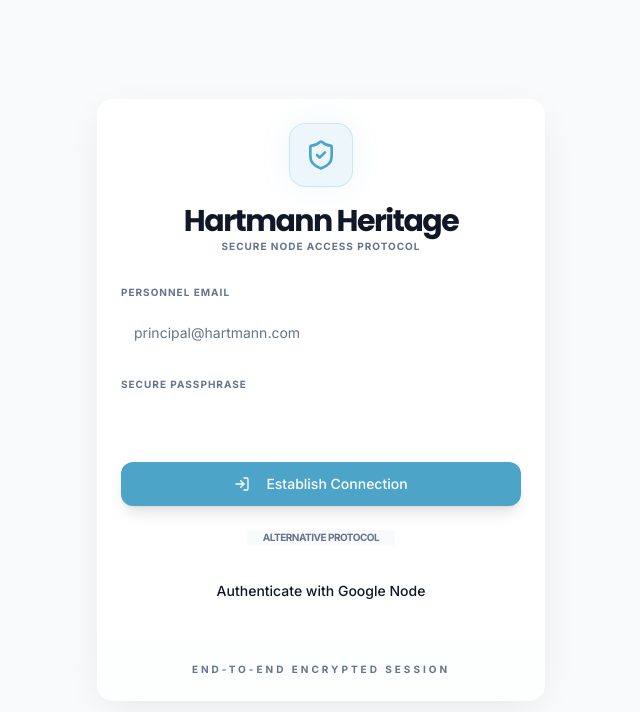
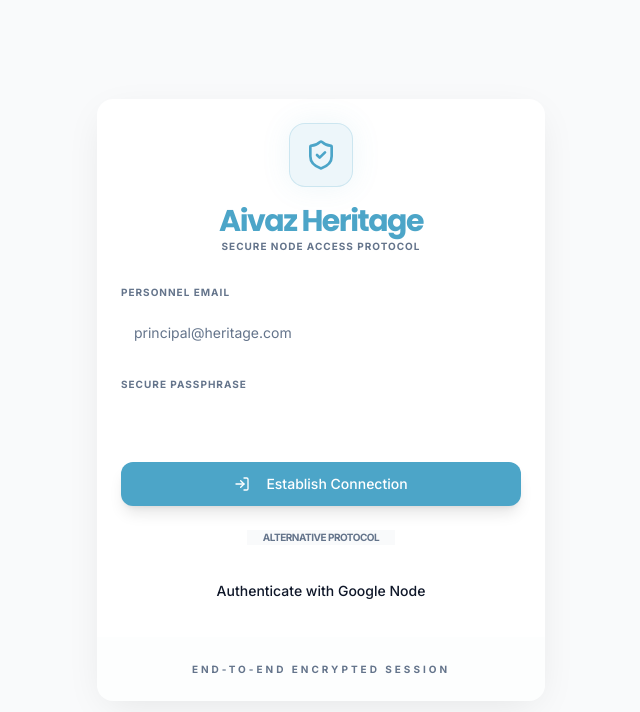
Before and after one commit to ivonnaaivaz-sudo/Aivaz, a Next.js app: page /login in a window 1280 px wide. Shown: the top 712 px of the page, without its empty margins (319-959 px from the left). Built offline with nearby package versions, Linux system fonts and the light colour scheme; no server answers.

Commit message:
On the login page it should say Aivaz Heritage as that is the company na

```diff
--- a/src/app/(auth)/login/page.tsx
+++ b/src/app/(auth)/login/page.tsx
@@ -61,7 +61,7 @@ export default function LoginPage() {
             <ShieldCheck className="h-8 w-8 text-primary" />
           </div>
           <div>
-            <CardTitle className="text-3xl font-headline font-bold tracking-tighter">Hartmann Heritage</CardTitle>
+            <CardTitle className="text-3xl font-headline font-bold tracking-tighter text-primary">Aivaz Heritage</CardTitle>
             <CardDescription className="text-muted-foreground uppercase tracking-widest text-[10px] font-bold">Secure Node Access Protocol</CardDescription>
           </div>
         </CardHeader>
@@ -72,7 +72,7 @@ export default function LoginPage() {
               <Input
                 id="email"
                 type="email"
-                placeholder="principal@hartmann.com"
+                placeholder="principal@heritage.com"
                 className="bg-white/5 border-white/10 rounded-xl focus-visible:ring-primary/20 h-11"
                 value={email}
                 onChange={(e) => setEmail(e.target.value)}
--- a/src/app/layout.tsx
+++ b/src/app/layout.tsx
@@ -4,7 +4,7 @@ import { FirebaseClientProvider } from '@/firebase/client-provider';
 import { Toaster } from '@/components/ui/toaster';
 
 export const metadata: Metadata = {
-  title: 'Hartmann Heritage | Family Wealth Infrastructure',
+  title: 'Aivaz Heritage | Family Wealth Infrastructure',
   description: 'Premium wealth management and legacy strategy platform for multi-generational families.',
 };
 
--- a/src/components/layout/Sidebar.tsx
+++ b/src/components/layout/Sidebar.tsx
@@ -1,10 +1,9 @@
-
 "use client";
 
 import Link from "next/link";
 import { usePathname } from "next/navigation";
 import { cn } from "@/lib/utils";
-import { useUser } from "@/firebase";
+import { useUser, useDoc } from "@/firebase";
 import {
   Compass,
   Map,
@@ -21,6 +20,9 @@ export function Sidebar() {
   const pathname = usePathname();
   const { user } = useUser();
   const brandLogo = PlaceHolderImages.find(img => img.id === 'brand-logo');
+  const { data: dna } = useDoc(user ? `users/${user.uid}/dna/current` : null);
+
+  const familyName = dna?.familyProfile?.familyName?.split(' ')[0] || "Legacy";
 
   const mainNav = [
     { name: "Bridge", href: "/bridge", icon: Compass },
@@ -76,7 +78,7 @@ export function Sidebar() {
             )}
           </div>
           <span className="font-headline font-bold text-xl tracking-tighter text-foreground leading-none uppercase">
-            HARTMANN
+            {familyName}
           </span>
           <span className="text-[8px] font-bold tracking-[0.4em] text-primary uppercase mt-2 opacity-60">
             Heritage
@@ -103,8 +105,8 @@ export function Sidebar() {
         >
           <div className="relative">
             <Avatar className="h-9 w-9 border border-white/10 group-hover:border-primary/30 transition-all">
-              <AvatarImage src="https://picsum.photos/seed/markus/100/100" />
-              <AvatarFallback>MH</AvatarFallback>
+              <AvatarImage src={user?.photoURL || "https://picsum.photos/seed/markus/100/100"} />
+              <AvatarFallback>{user?.displayName ? user.displayName[0] : "P"}</AvatarFallback>
             </Avatar>
             {pathname === "/house" && (
               <div className="absolute -top-1 -right-1">
@@ -114,10 +116,10 @@ export function Sidebar() {
           </div>
           <div className="flex-1 overflow-hidden">
             <p className="text-xs font-semibold truncate text-foreground group-hover:text-primary transition-colors">
-              Dr. Markus Hartmann
+              {user?.displayName || "Principal"}
             </p>
             <p className="text-[9px] text-muted-foreground truncate uppercase font-bold tracking-widest opacity-60">
-              Principal
+              {dna?.personalProfile?.roleInFamily || "Principal"}
             </p>
           </div>
         </Link>
```
